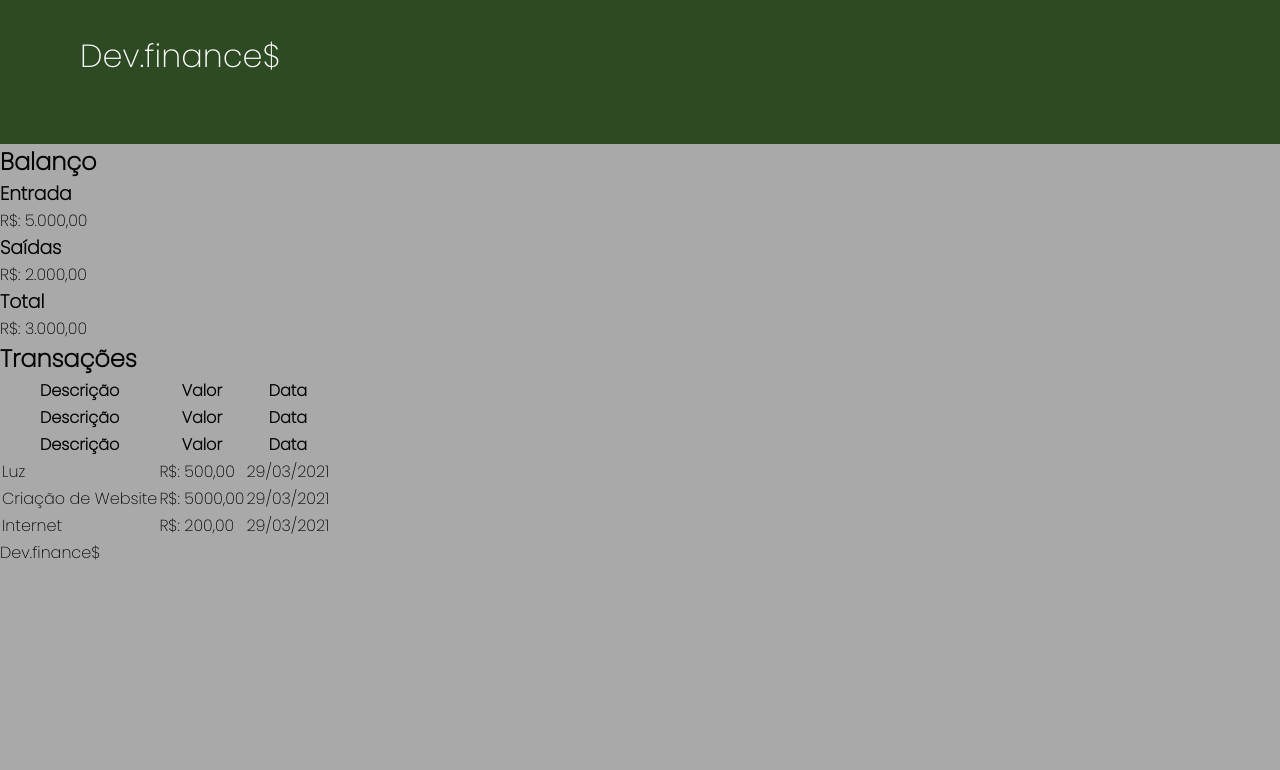
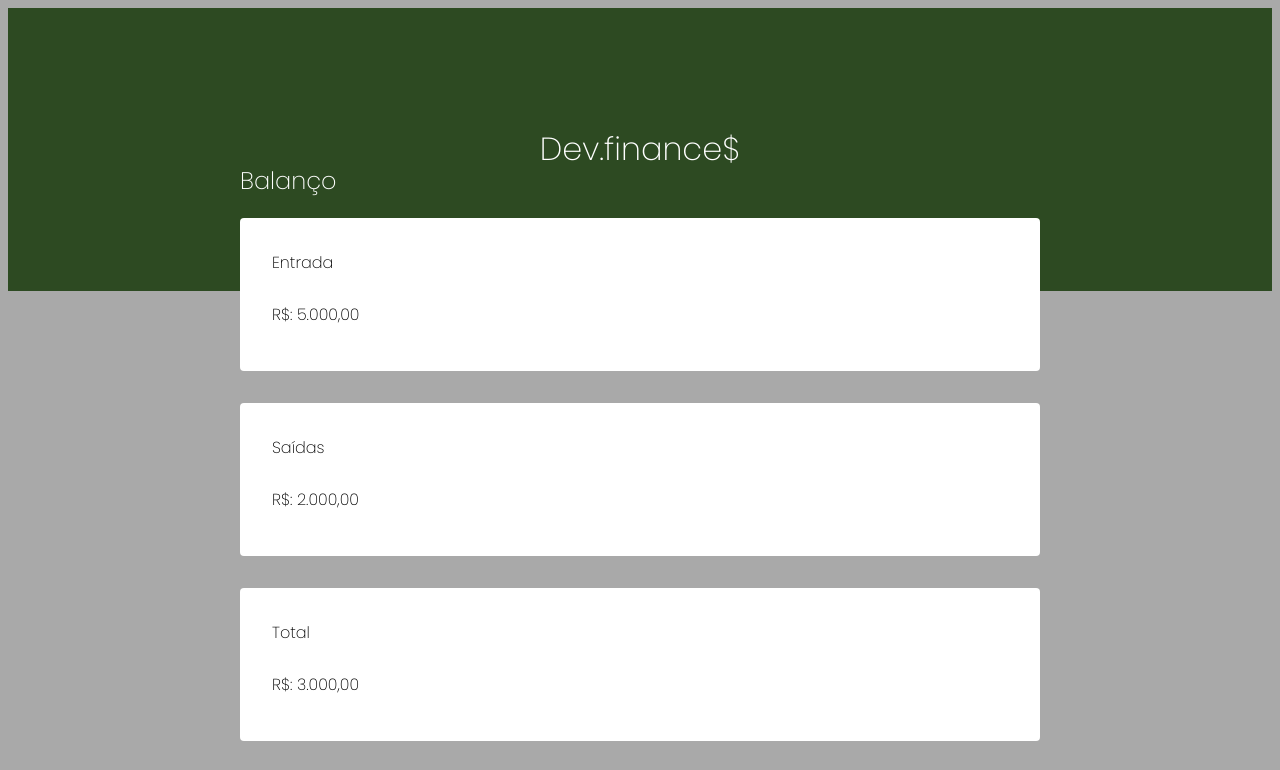
Before and after one commit to BrunodevBandeira/Projeto-Controle-financeiro, a plain HTML site: page index.html in a window 1280 px wide. Shown: the top 770 px of the page. Drawn offline with Linux system fonts and the light colour scheme.

```diff
--- a/index.html
+++ b/index.html
@@ -19,7 +19,7 @@
         <h1 id="logo"> Dev.finance$ </h1>
     </header>
 
-    <main>
+    <main class="container">
 
 
         <section id="balance">
--- a/stilos.css
+++ b/stilos.css
@@ -1,9 +1,19 @@
-* {
-    margin: 0;
-    padding: 0;
-    box-sizing: border-box;
+:root{ /*Faz referencia a tah <html>*/
+
+    --dark-blue: #363f5f;
+}
+
+
+
+
+.container {/*  .NomeDaClass  o ponto é a forma que faz referencia a classe */
+
+    width: min(90vw, 800px);
+    margin: auto;
 
 }
+
+
 
 
 body {
@@ -12,15 +22,63 @@ body {
 }
 
 
-
 header {/*O header: Ele é o cabeçalho*/
 
  background: #2d4a22;
- padding: 2rem      3rem     4rem   5rem;
- /*       esquerda, direita, cima, baixo    */
+ padding: 6rem  10rem;
+ text-align: center;
 }
 
 #logo {
  color: #fff;
  font-weight: 100;
 }
+/*=============H2=============*/
+h2{
+    margin-top: 3.2rem;
+    margin-top: 0.8rem;
+    color: var( --dark-blue);
+    font-weight: normal;
+}
+
+.card h3{
+font-weight: normal;
+font-size: 1rem;
+}
+
+.card p {
+    font-size: 1rem;
+    line-height: 3rem;
+}
+
+/*=============Balance=============*/
+
+#balance {
+margin-top: -8rem;
+
+}
+
+
+#balance h2{
+
+    color: white;
+    margin-top:0;
+}
+
+/*=============Balance=============*/
+.card {
+    background: white;
+    padding: 1rem 2rem;
+    border-radius: 0.25rem;
+    margin-bottom: 2rem;
+}
+
+
+
+
+/*=============FOOTER=============*/
+
+footer{
+
+    text-align: center;
+}
```
